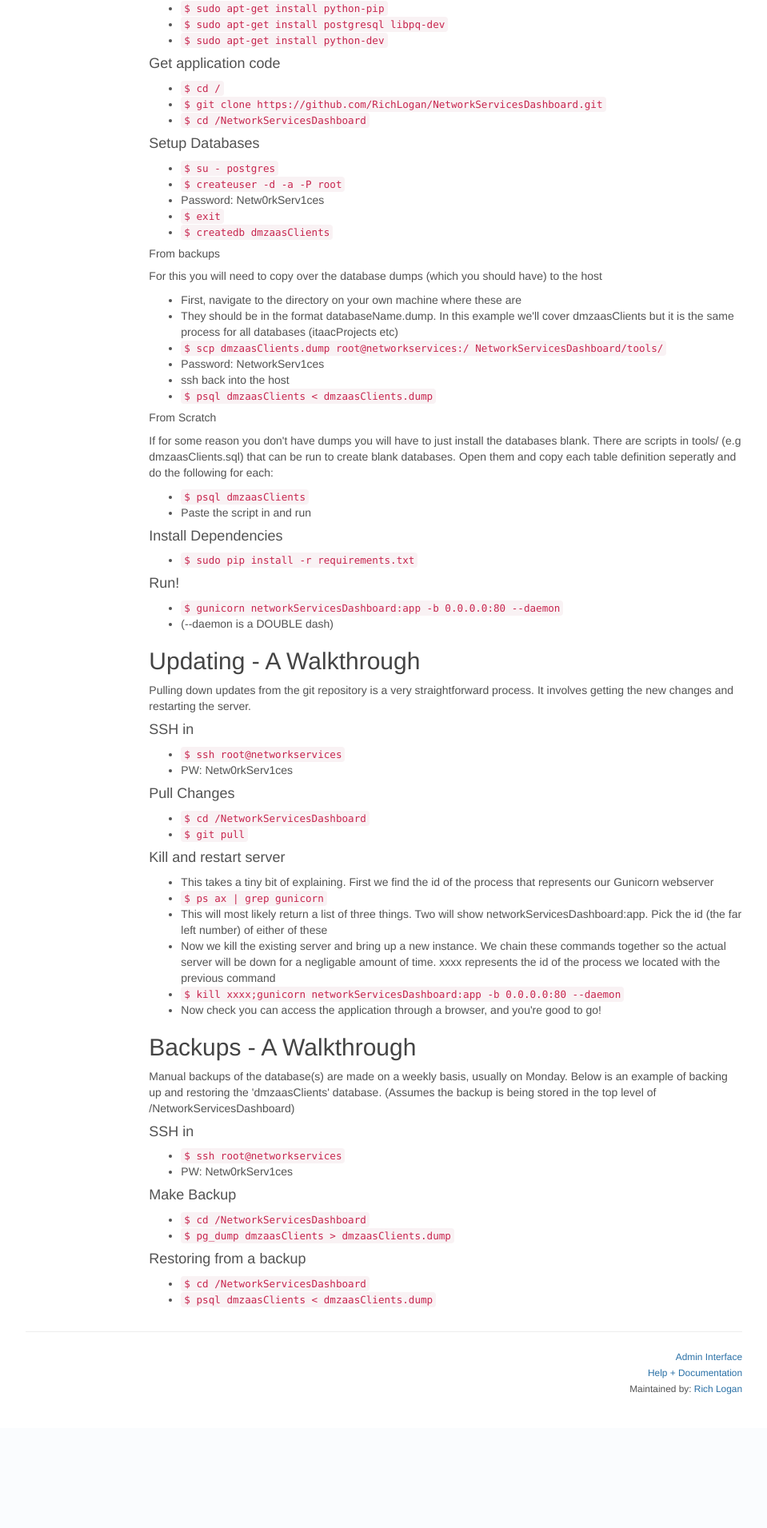
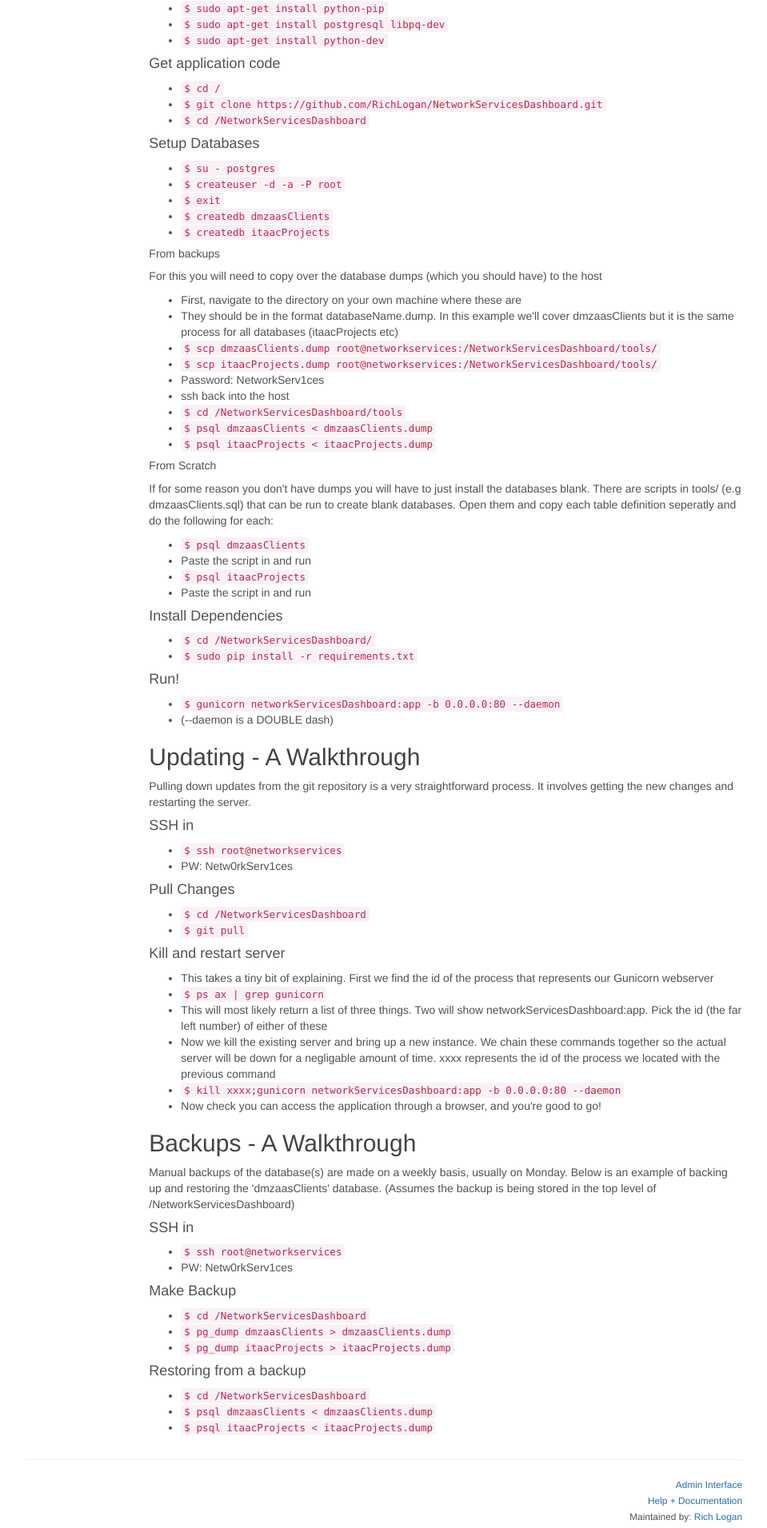
Before and after one commit to chochoa/NetworkServicesDashboard, a Flask app: page /help/technical in a window 1280 px wide. Shown: the part 918-2829 px from the top of the page at 80% size, without its empty margins (160-1119 px from the left). Before the commit the page ends 2662 px from the top, so only its background shows below. Run offline with Flask 2, Linux system fonts and the light colour scheme; parts of the project's set-up code (start-up, migrations or seed data) failed here and were passed over; some libraries are stand-ins or nearby versions.

Commit message:
Doc Updates

```diff
--- a/networkServicesDashboard/templates/help/technical.html
+++ b/networkServicesDashboard/templates/help/technical.html
@@ -90,9 +90,9 @@
 						<ul>
 							<li><code>$ su - postgres</code></li>
 							<li><code>$ createuser -d -a -P root</code></li>
-							<li>Password: Netw0rkServ1ces</li>
 							<li><code>$ exit</code></li>
 							<li><code>$ createdb dmzaasClients</code></li>
+							<li><code>$ createdb itaacProjects</code></li>
 						</ul>
 
 						<h5>From backups</h5>
@@ -102,11 +102,18 @@
 
 						<ul>
 							<li>First, navigate to the directory on your own machine where these are</li>
-							<li>They should be in the format databaseName.dump. In this example 	we'll cover dmzaasClients but it is the same process for all 	databases (itaacProjects etc)</li>
-							<li><code>$ scp dmzaasClients.dump root@networkservices:/	NetworkServicesDashboard/tools/</code></li>
+							<li>They should be in the format databaseName.dump. In this example 	we'll cover dmzaasClients but it is the same process for all databases (itaacProjects etc)</li>
+
+							<!-- WINDOWS -->
+
+							<!-- MAC/UNIX -->
+							<li><code>$ scp dmzaasClients.dump root@networkservices:/NetworkServicesDashboard/tools/</code></li>
+							<li><code>$ scp itaacProjects.dump root@networkservices:/NetworkServicesDashboard/tools/</code></li>
 							<li>Password: NetworkServ1ces</li>
 							<li>ssh back into the host</li>
+							<li><code>$ cd /NetworkServicesDashboard/tools</code></li>
 							<li><code>$ psql dmzaasClients &lt; dmzaasClients.dump</code></li>
+							<li><code>$ psql itaacProjects &lt; itaacProjects.dump</code></li>
 						</ul>
 
 						<h5>From Scratch</h5>
@@ -117,11 +124,14 @@
 						<ul>
 							<li><code>$ psql dmzaasClients</code></li>
 							<li>Paste the script in and run</li>
+							<li><code>$ psql itaacProjects</code></li>
+							<li>Paste the script in and run</li>
 						</ul>
 					</div>
 
 					<h4>Install Dependencies</h4>
 					<ul>
+						<li><code>$ cd /NetworkServicesDashboard/</code></li>
 						<li><code>$ sudo pip install -r requirements.txt</code></li>
 					</ul>
 
@@ -180,12 +190,14 @@
 				<ul>
 					<li><code>$ cd /NetworkServicesDashboard</code></li>
 					<li><code>$ pg_dump dmzaasClients > dmzaasClients.dump</code></li>
+					<li><code>$ pg_dump itaacProjects > itaacProjects.dump</code></li>
 				</ul>
 
 				<h4>Restoring from a backup</h4>
 				<ul>
 					<li><code>$ cd /NetworkServicesDashboard</code></li>
 					<li><code>$ psql dmzaasClients &lt; dmzaasClients.dump</code></li>
+					<li><code>$ psql itaacProjects &lt; itaacProjects.dump</code></li>
 				</ul>
 			</div>
 		</div>
```
